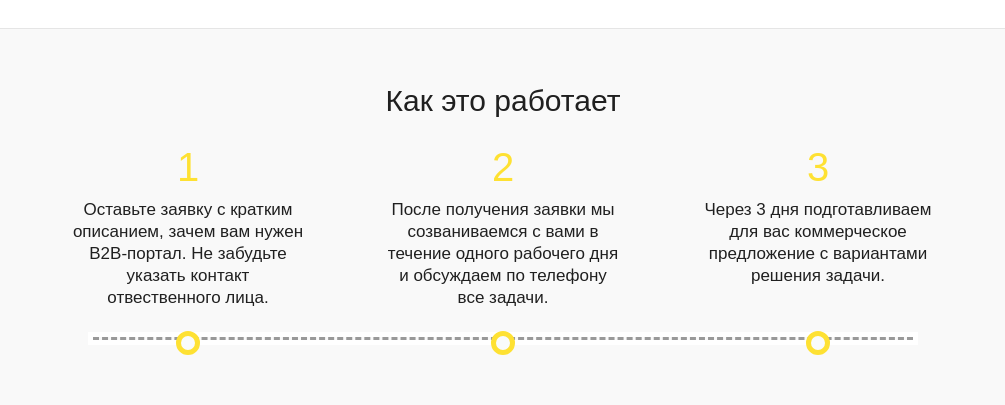
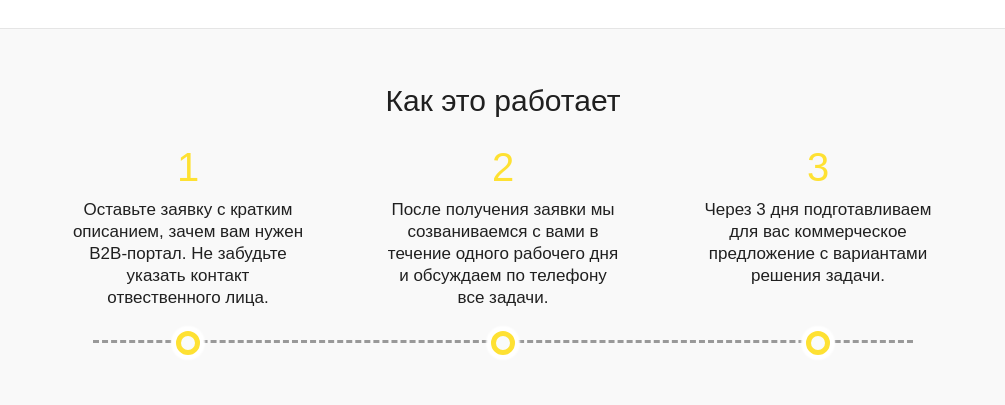
Before and after one commit to dar-ksen/jento-test, a plain HTML site: page index.html in a window 1280 px wide. Shown: the part 1303-1708 px from the top of the page, without its empty margins (137-1142 px from the left). Drawn offline with Linux system fonts and the light colour scheme.

Commit message:
Поправил декоративные элементы

```diff
--- a/css/main.css
+++ b/css/main.css
@@ -384,9 +384,8 @@ input.btn:active {
     height: 0;
     left: 6.5%;
     right: 6.5%;
-    bottom: 15px;
+    bottom: 12px;
     border-bottom: 3px dashed #999999;
-    box-shadow: 0 0 0 5px #ffffff;
 }
 
 .how-work__item {
@@ -416,6 +415,7 @@ input.btn:active {
     border: 5px solid #fee133;
     border-radius: 50%;
     margin-top: auto;
+    box-shadow: 0 0 2px 5px #ffffff;
 }
 
 .how-work__desc {
```
